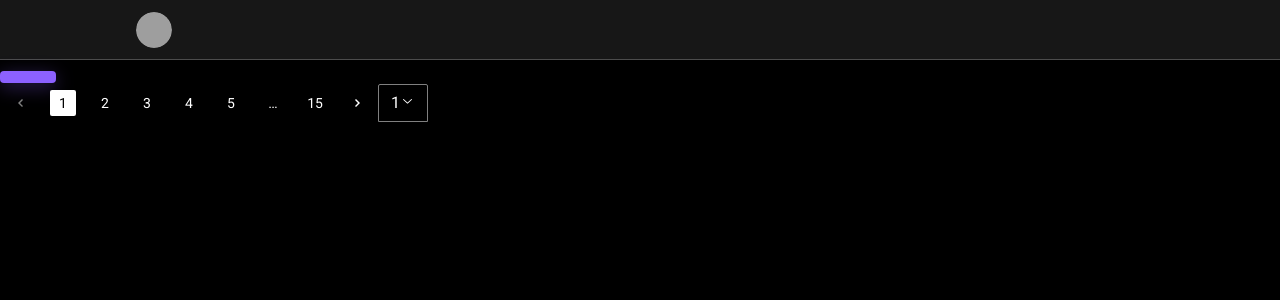
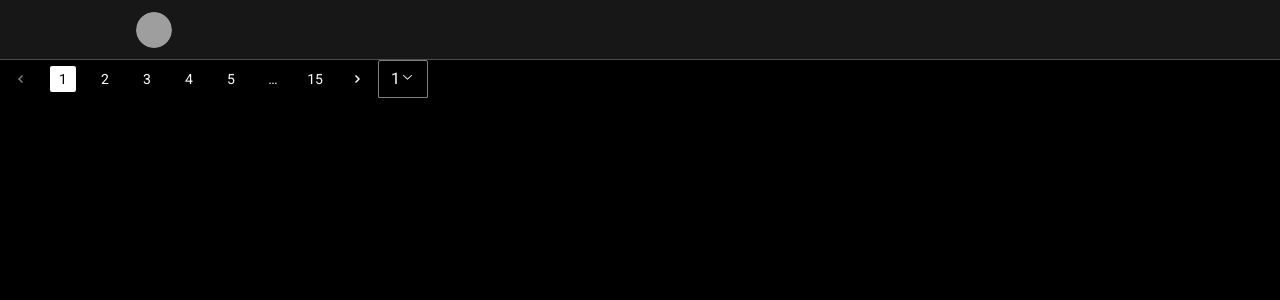
Before and after one commit to zaitsev-av/flash-learn-team, a React (Vite) app: page / in a window 1280 px wide. Shown: the top 300 px of the page. Built offline with nearby package versions, Linux system fonts and the light colour scheme; grey boxes are pictures that could not be loaded.

Commit message:
main protect test

```diff
--- a/src/App.tsx
+++ b/src/App.tsx
@@ -1,6 +1,6 @@
 import { useState } from 'react'
 
-import { AvatarDropdownMenu, Button, Header, Pagination } from '@/components'
+import { AvatarDropdownMenu, Header, Pagination } from '@/components'
 
 export const App = () => {
   const [page, setPage] = useState(1)
@@ -10,7 +10,6 @@ export const App = () => {
       <Header>
         <AvatarDropdownMenu />
       </Header>
-      <Button />
       <Pagination
         currentPage={page}
         pageSize={2}
```
